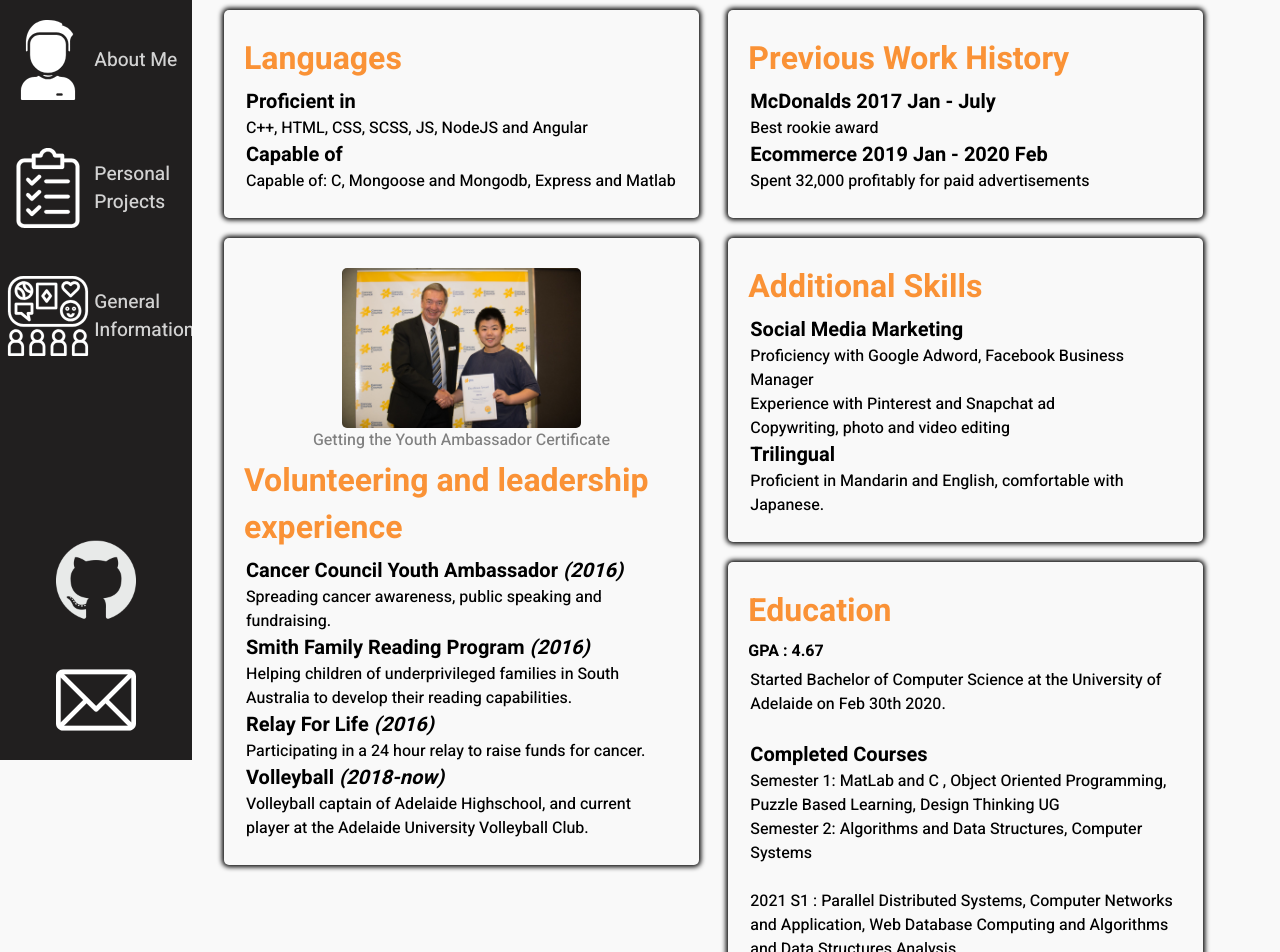
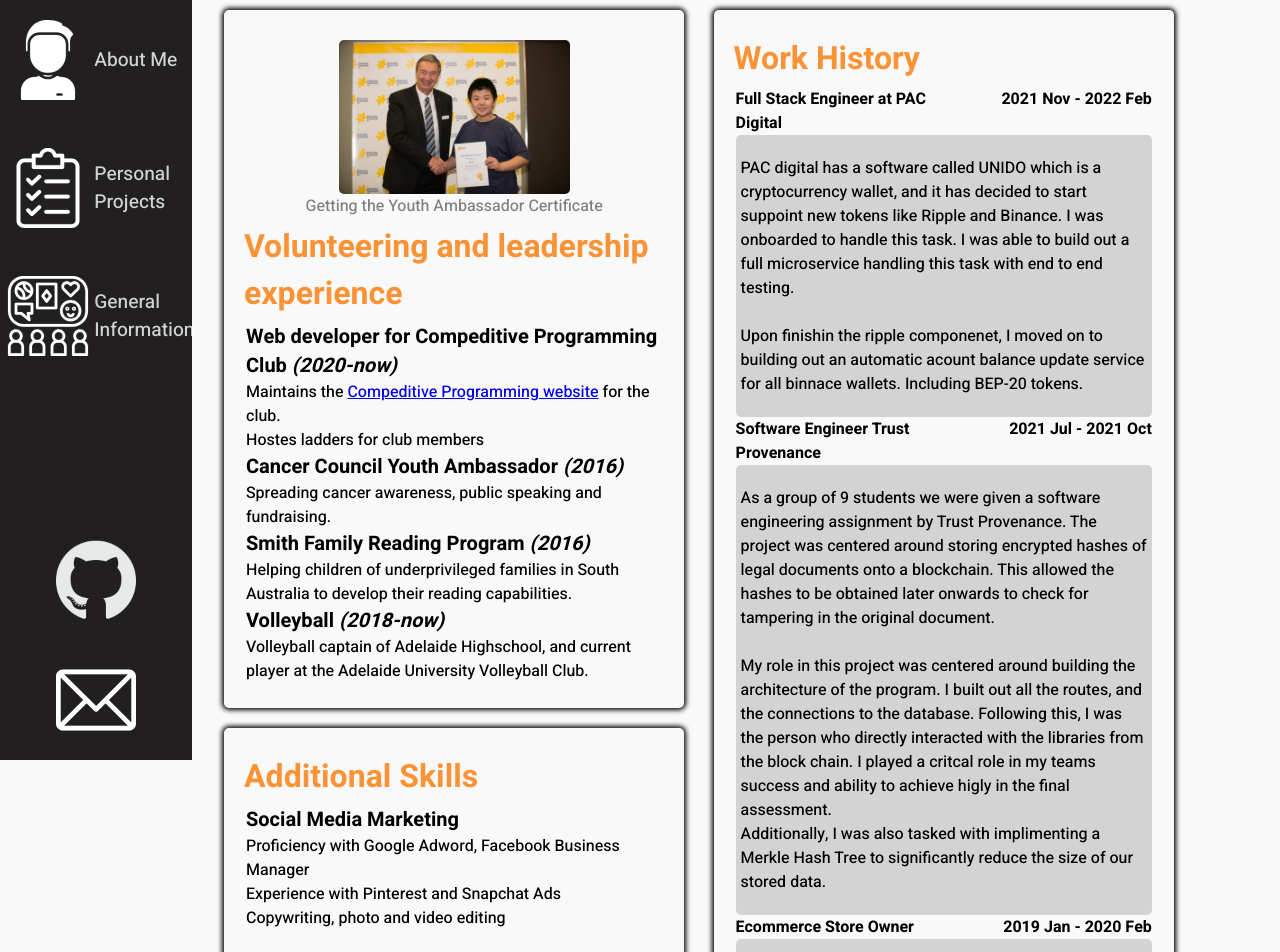
Before and after one commit to imalexhu/website, an Angular app in the folder frontend/: page /landing/general in a window 1280 px wide. Shown: the part 40-992 px from the top of the page. Built offline with nearby package versions, Linux system fonts and the light colour scheme.

Commit message:
Updated work history

```diff
--- a/frontend/src/app/pages/content/hobbies/hobbies.component.html
+++ b/frontend/src/app/pages/content/hobbies/hobbies.component.html
@@ -1,13 +1,5 @@
 <div class="container">
     <div class="left">
-        <div class="info">
-            <h1 class="title">Languages</h1>
-            <p class="content">
-                <span class="mini-header">Proficient in</span>
-                <br>C++, HTML, CSS, SCSS, JS, NodeJS and Angular <br>
-                <span class="mini-header">Capable of</span>
-                <br> Capable of: C, Mongoose and Mongodb, Express and Matlab</p>
-        </div>
 
         <div class="info">
             <img src="../../../../assets/cancer council.jpg" id="cancer-council">
@@ -16,28 +8,19 @@
             </div>
             <h1 class="title">Volunteering and leadership experience</h1>
             <p class="content">
+                <span class="mini-header">Web developer for Compeditive Programming Club <i>(2020-now)</i></span>
+                <br>
+                Maintains the  <a href="acpc.io">Compeditive Programming website</a> for the club. <br>
+                Hostes ladders for club members
+                <br>
                 <span class="mini-header">Cancer Council Youth Ambassador <i>(2016)</i></span>
                 <br> Spreading cancer awareness, public speaking and fundraising.<br>
                 <span class="mini-header"> Smith Family Reading Program <i>(2016)</i></span>
-                <br>Helping children of underprivileged families in South Australia to develop their reading capabilities.<br>
-                <span class="mini-header"> Relay For Life <i>(2016)</i></span>
-                <br>Participating in a 24 hour relay to raise funds for cancer.<br>
+                <br>Helping children of underprivileged families in South Australia to develop their reading
+                capabilities.<br>
                 <span class="mini-header"> Volleyball <i> (2018-now)</i></span>
-                <br> Volleyball captain of Adelaide Highschool, and current player at the Adelaide University Volleyball Club.
-            </p>
-        </div>
-
-
-    </div>
-    <div class="right">
-        <div class="info">
-            <h1 class="title">Previous Work History</h1>
-            <p class="content">
-                <span class="mini-header">
-                    McDonalds 2017 Jan - July
-                </span><br> Best rookie award<br>
-                <span class="mini-header">Ecommerce 2019 Jan - 2020 Feb</span>
-                <br> Spent 32,000 profitably for paid advertisements
+                <br> Volleyball captain of Adelaide Highschool, and current player at the Adelaide University Volleyball
+                Club.
             </p>
         </div>
 
@@ -46,27 +29,91 @@
             <p class="content">
                 <span class="mini-header">Social Media Marketing</span>
                 <br> Proficiency with Google Adword, Facebook Business Manager
-                <br> Experience with Pinterest and Snapchat ad
+                <br> Experience with Pinterest and Snapchat Ads
                 <br> Copywriting, photo and video editing <br>
+                <br>
                 <span class="mini-header">Trilingual</span>
-                <br> Proficient in Mandarin and English, comfortable with Japanese.
+                <br> Fluent in Mandarin and English, comfortable with Japanese.
             </p>
+        </div>
+
+
+    </div>
+    <div class="left">
+        <div class="info">
+            <h1 class="title">Work History</h1>
+            <div class="content">
+                <div class="studying">
+                    <span class="left">Full Stack Engineer at PAC Digital</span>
+                    <span class="right">2021 Nov - 2022 Feb</span>
+                </div>
+
+                <div class="work-history">
+                    <p>
+                        PAC digital has a software called UNIDO which is a cryptocurrency wallet,
+                        and it has decided to start suppoint new tokens like Ripple and Binance.
+                        I was onboarded to handle this task. I was able to build out a full microservice
+                        handling this task with end to end testing.
+                        <br><br>
+
+                        Upon finishin the ripple componenet, I moved on to building out an automatic
+                        acount balance update service for all binnace wallets. Including BEP-20 tokens.
+                    </p>
+                </div>
+                <div class="studying">
+                    <span class="left">Software Engineer Trust Provenance </span>
+                    <span class="right">2021 Jul - 2021 Oct</span>
+                </div>
+                <div class="work-history">
+                    <p>
+                        As a group of 9 students we were given a software engineering assignment by Trust Provenance.
+                        The project was centered around storing encrypted hashes of legal documents onto a blockchain.
+                        This allowed the hashes to be obtained later onwards to check for tampering in the original
+                        document.
+                        <br><br>
+                        My role in this project was centered around building the architecture of the program. I built
+                        out all the routes,
+                        and the connections to the database. Following this, I was the person who directly interacted
+                        with the libraries
+                        from the block chain. I played a critcal role in my teams success and ability to achieve higly
+                        in the final assessment.
+                        <br>
+                        Additionally, I was also tasked with implimenting a Merkle Hash Tree to significantly reduce the
+                        size of our stored data.
+                    </p>
+                </div>
+                <div class="studying">
+                    <span class="left">Ecommerce Store Owner </span>
+                    <span class="right">2019 Jan - 2020 Feb</span>
+                </div>
+                <div class="work-history">
+                    <p>
+                        Ran multiple Ecommerce stores. During this time I was able to learn a lot about marketing,
+                        specifically how to use advertising platforms like Google Adwords and Facebook Business Manager.
+                        <br><br>
+                        During this period, I was able to profitably spend 32,000 dollars in adspend with an average
+                        converstion rate or 3.57%
+                    </p>
+                </div>
+            </div>
         </div>
 
         <div class="info">
             <h1 class="title">Education </h1>
-            <span class="gpa">GPA : 4.67</span>
+            <div class="studying">
+                <span class="left">Bachelor of Computer Science Advanced </span>
+                <span class="right">Expected Graudtion: May 2023</span>
+            </div>
             <p class="content">
-                Started Bachelor of Computer Science at the University of Adelaide on Feb 30th 2020.<br><br>
                 <span class="mini-header">Completed Courses</span>
-                <br> Semester 1: MatLab and C , Object Oriented Programming, Puzzle Based Learning, Design Thinking UG
-                <br> Semester 2: Algorithms and Data Structures, Computer Systems
                 <br>
-                <br> 2021 S1 : Parallel Distributed Systems, Computer Networks and Application, Web Database Computing and Algorithms and Data Structures Analysis
+                <br> 2020 S1: MatLab and C , Object Oriented Programming, Puzzle Based Learning, Design Thinking UG
+                <br> 2020 S2: Algorithms and Data Structures, Computer Systems
                 <br>
-                <span class="mini-header">Current Courses</span>
-                <br> 2021 S2 : Distributed Systems, Opperating Systems, Problem Solving and Software Design, Software Engineering Project
-
+                <br> 2021 S1 : Parallel Distributed Systems, Computer Networks and Application, Web Database Computing
+                and Algorithms and Data Structures Analysis
+                <br> 2021 S2 : Distributed Systems, Opperating Systems, Problem Solving and Software Design, Software
+                Engineering Project
                 <br>
             </p>
         </div>
--- a/frontend/src/app/pages/content/hobbies/hobbies.component.scss
+++ b/frontend/src/app/pages/content/hobbies/hobbies.component.scss
@@ -1,64 +1,90 @@
 @import "../../../../styles.scss";
+
 .container {
-    margin-left: 2em;
-    margin-top: 5vh;
-    width: 90%;
-    height: 90%;
-    display: flex;
+    margin-left   : 2em;
+    margin-top    : 5vh;
+    width         : 90%;
+    height        : 90%;
+    display       : flex;
     flex-direction: row;
+
     .left {
-        display: flex;
+        display       : flex;
         flex-direction: column;
-        width: 50%;
-        height: auto;
-        margin-right: 3%;
+        width         : 50%;
+        height        : auto;
+        margin-right  : 3%;
     }
+
     .right {
-        display: flex;
+        display       : flex;
         flex-direction: column;
-        width: 50%;
-        height: auto;
+        width         : 50%;
+        height        : auto;
     }
 }
 
 .info {
-    padding: 20px;
-    height: auto;
-    max-height: 1000px;
-    box-shadow: 0 0 5px 2px black;
+    padding      : 20px;
+    height       : auto;
+    box-shadow   : 0 0 5px 2px black;
     border-radius: 5px;
-    margin: 10px 0px;
+    margin       : 10px 0px;
+
     .title {
-        color: $orange;
-        margin-top: 5px;
+        color        : $orange;
+        margin-top   : 5px;
         margin-bottom: 5px;
     }
+
     .gpa {
         font-weight: bold;
-        color: black;
-        font-size: 16px;
+        color      : black;
+        font-size  : 16px;
     }
+
     .content {
         margin: 5px 2px;
         height: auto;
+
         .mini-header {
             font-weight: bold;
-            font-size: 20px;
+            font-size  : 20px;
         }
     }
 }
 
 #cancer-council {
     border-radius: 5px;
-    margin-top: 10px;
-    display: block;
-    margin-left: auto;
-    margin-right: auto;
-    width: 55%;
-    height: auto;
+    margin-top   : 10px;
+    display      : block;
+    margin-left  : auto;
+    margin-right : auto;
+    width        : 55%;
+    height       : auto;
 }
 
 div.photo-describer {
     text-align: center;
-    color: gray;
+    color     : gray;
 }
+
+div.studying {
+    font-weight    : bold;
+    display        : flex;
+    justify-content: center;
+
+    .left {
+        text-align: left;
+    }
+
+    .right {
+        text-align: right;
+    }
+}
+
+div.work-history {
+    background-color: lightgray;
+    border-radius   : 5px;
+    padding         : 5px
+}
```
Also changed, not shown: 1 other file (tests, documents, lock files or other folders).
